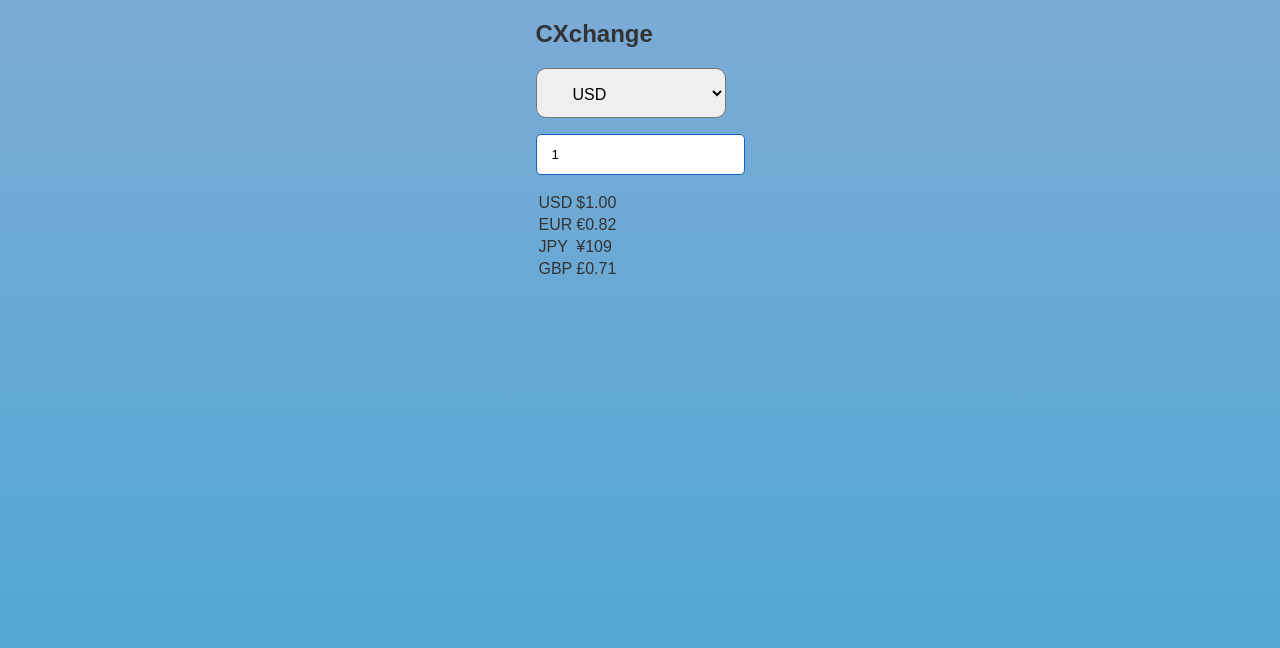
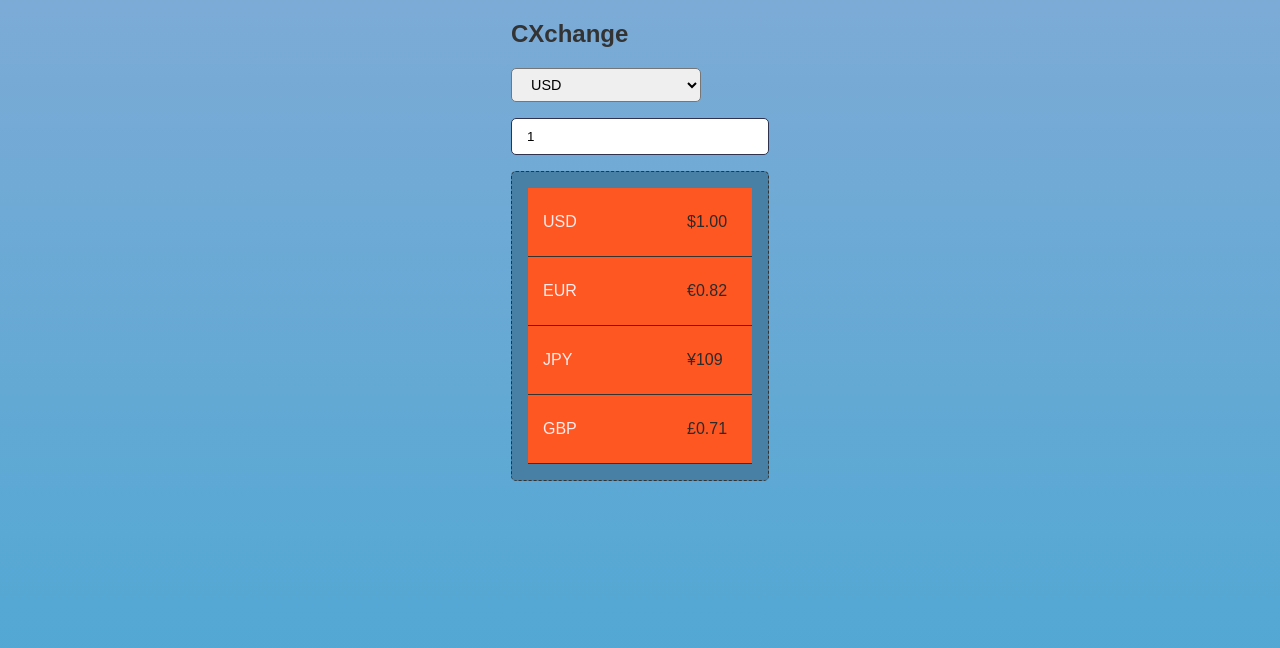
Before and after one commit to stefan22/cxchange, a React (Create React App) app: page / in a window 1280 px wide. Shown: the top 648 px of the page. Built offline with nearby package versions, Linux system fonts and the light colour scheme.

Commit message:
jpy no decimals

```diff
--- a/src/App.css
+++ b/src/App.css
@@ -42,12 +42,10 @@ header {
 }
 
 .select-fiat {
-  padding: 1rem 2rem;
+  padding: 7px 15px;
   width: 190px;
-  height: 50px;
-  font-size: 1rem;
-  border-radius: 10px;
-  line-height: 1.5;
+  font-size: 0.9rem;
+  border-radius: 5px;
   cursor: pointer;
 }
 
@@ -55,8 +53,48 @@ header {
   margin: 1rem 0;
   width: 100%;
   border-radius: 5px;
-  border: 1px solid var(--color-blue);
+  border: 1px solid var(--color-purple);
   justify-content: center;
   display: flex;
-  padding: 12px 15px;
+  padding: 10px 15px;
 }
+
+.crypto-table {
+  border: 1px dashed var(--color-text);
+  display: flex;
+  justify-content: space-between;
+  flex-direction: column;
+  width: 100%;
+  border-radius: 5px;
+  background-color: var(--color-blue);
+  padding: 1rem;
+}
+
+.crypto-table tr {
+  border-bottom: 1px solid var(--color-text);
+  display: flex;
+  margin: 0 auto;
+  padding: 10px 0;
+  width: fit-content;
+  background: var(--color-red);
+  min-width: 200px;
+}
+
+.crypto-table tr td {
+  margin-left: 0;
+  text-align: left;
+  margin-right: 2rem;
+  padding: 15px;
+  width: 80px;
+  font-weight: 500;
+  color: var(--color-white);
+
+}
+
+.crypto-table tr td:last-child {
+  margin-right: 0;
+  margin-left: 2rem;
+  text-align: right;
+  display: flex;
+  color: var(--color-black);
+}
--- a/src/components/Table.js
+++ b/src/components/Table.js
@@ -4,15 +4,17 @@ const DataTable = ({data,fiatAmt}) => {
         <table className="crypto-table">
             <tbody>
                 {
-                    Object.entries(data).map(([code,rate]) => {
+                    Object.entries(data).map(([crcy,rate]) => {
+                        console.log('1 ',data)
                         const xamt = fiatAmt * rate || 0.0;
+                        console.log(crcy,rate);
                         return (
-                            <tr key={code}>
-                                <td>{code}</td>
+                            <tr key={crcy}>
+                                <td>{crcy}</td>
                                 <td>
                                     {xamt.toLocaleString("en", {
                                     style: "currency",
-                                    currency: code,
+                                    currency: crcy,
                                     })}
                                 </td>
                             </tr>
--- a/src/components/api/api.js
+++ b/src/components/api/api.js
@@ -6,7 +6,7 @@ import { fetch } from "./getData";
 // helper API call
 export function getExchangeRates(base, supportedCurrencies) {
   //exclude base
-  const symbols = supportedCurrencies.filter((symbol) => symbol !== base) .join();
+  const symbols = supportedCurrencies.filter((symbol) => symbol !== base).join();
   //url
   const url = `localhost:3000/?base=${base}&symbols=${symbols}`;
   return fetch(url)
--- a/src/index.css
+++ b/src/index.css
@@ -2,11 +2,13 @@
 
 :root {
     --color-purple: #2f3350;
-    --color-blue: #1565c0;
-    --color-white: #ffffff;
-    --color-red: #b02020;
+    --color-blue: #487fa4;
+    --color-white: #ffebee;
+    --color-red: #ff5722;
     --color-yellow: #ded010;
+    --color-lime: #cddc39;
     --color-text: #333;
+    --color-black: #2b2b2b;
     --color-gray: #666;
 
     --fontone: 'Be Vietnam Pro', sans-serif;
```
Also changed, not shown: src/components/CXchange.js (+9 -9 lines), src/components/api/getData.js (+0 -20 lines).
